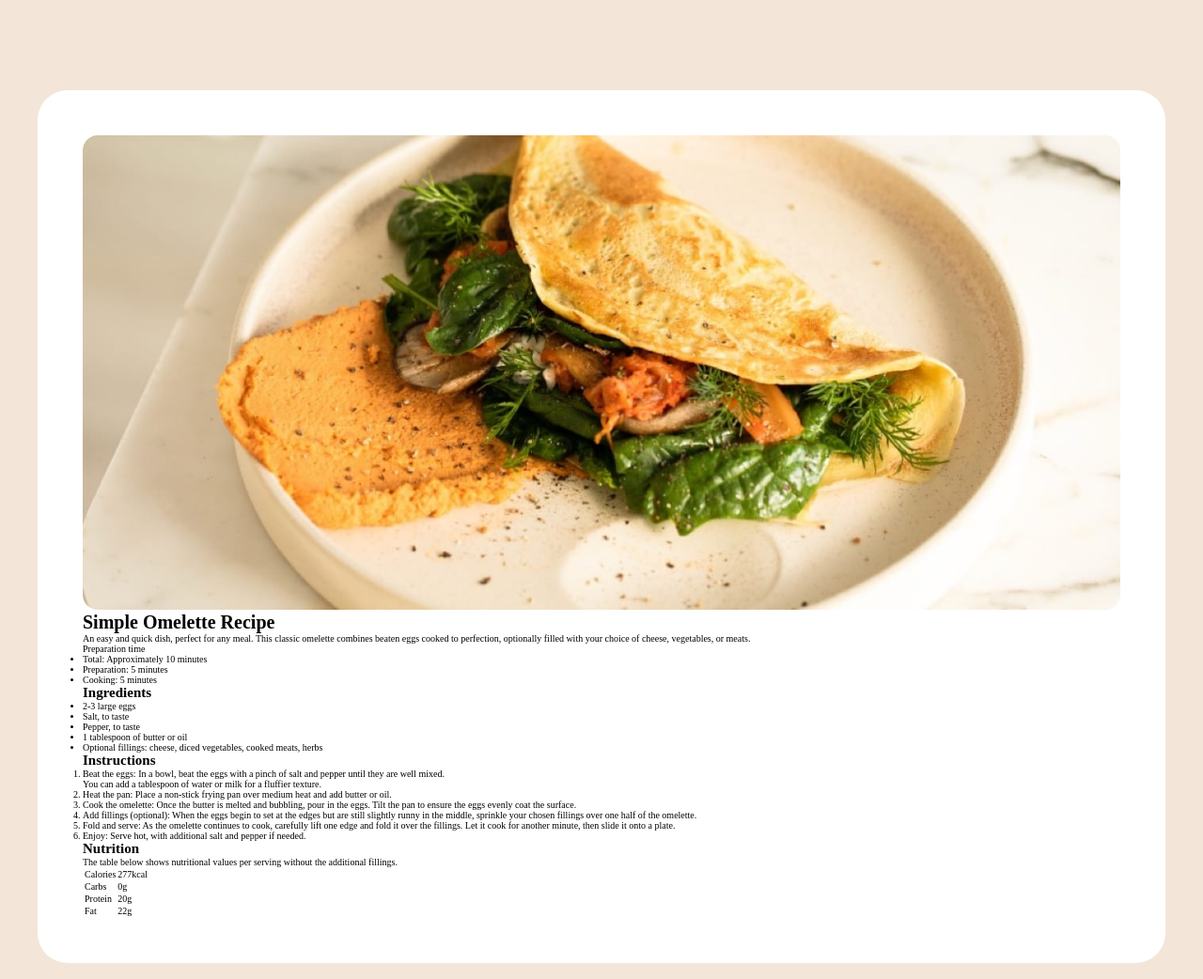
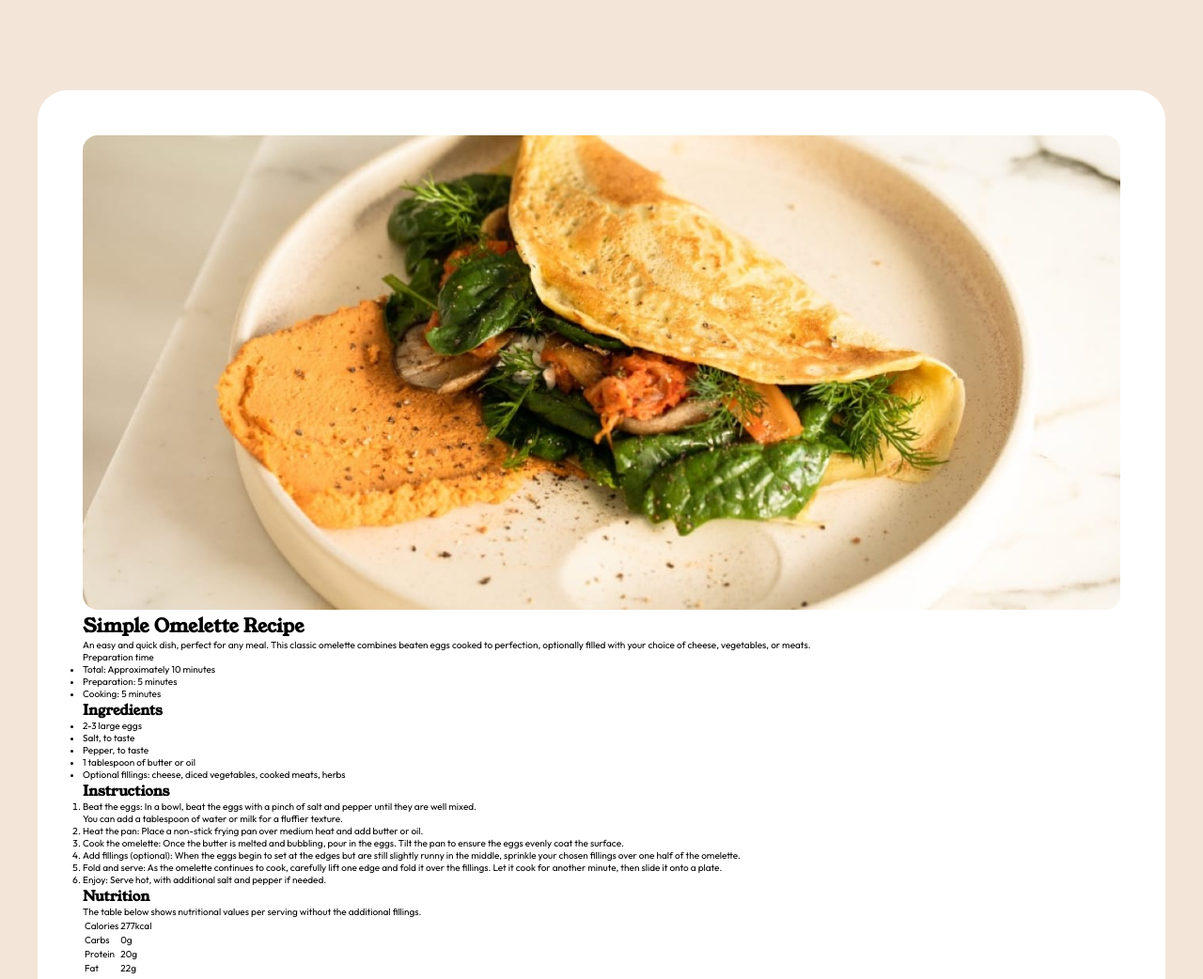
Before and after one commit to vladan-masic/001-html-css-exercises, a plain HTML site: page 013-recipe-page-main/index.html in a window 1280 px wide. Shown: the top 1042 px of the page at 94% size. Drawn offline with Linux system fonts and the light colour scheme.

Commit message:
013 - Add font families

```diff
--- a/013-recipe-page-main/assets/styles.css
+++ b/013-recipe-page-main/assets/styles.css
@@ -24,6 +24,12 @@ html {
 
 body {
   background-color: var(--stone-100);
+  font-family: "Outfit", sans-serif;
+}
+
+h1,
+h2 {
+  font-family: "Young Serif", serif;
 }
 
 .main-container {
--- a/013-recipe-page-main/index.html
+++ b/013-recipe-page-main/index.html
@@ -7,6 +7,15 @@
   <!-- displays site properly based on user's device -->
 
   <link rel="icon" type="image/png" sizes="32x32" href="./assets/images/favicon-32x32.png">
+
+  <link rel="preconnect" href="https://fonts.googleapis.com">
+  <link rel="preconnect" href="https://fonts.gstatic.com" crossorigin>
+  <link href="https://fonts.googleapis.com/css2?family=Outfit:wght@100..900&display=swap" rel="stylesheet">
+
+  <link rel="preconnect" href="https://fonts.googleapis.com">
+  <link rel="preconnect" href="https://fonts.gstatic.com" crossorigin>
+  <link href="https://fonts.googleapis.com/css2?family=Young+Serif&display=swap" rel="stylesheet">
+
   <link rel="stylesheet" href="assets/styles.css">
 
   <title>Frontend Mentor | Recipe page</title>
```
Also changed, not shown: index.html (+1 -0 lines).
